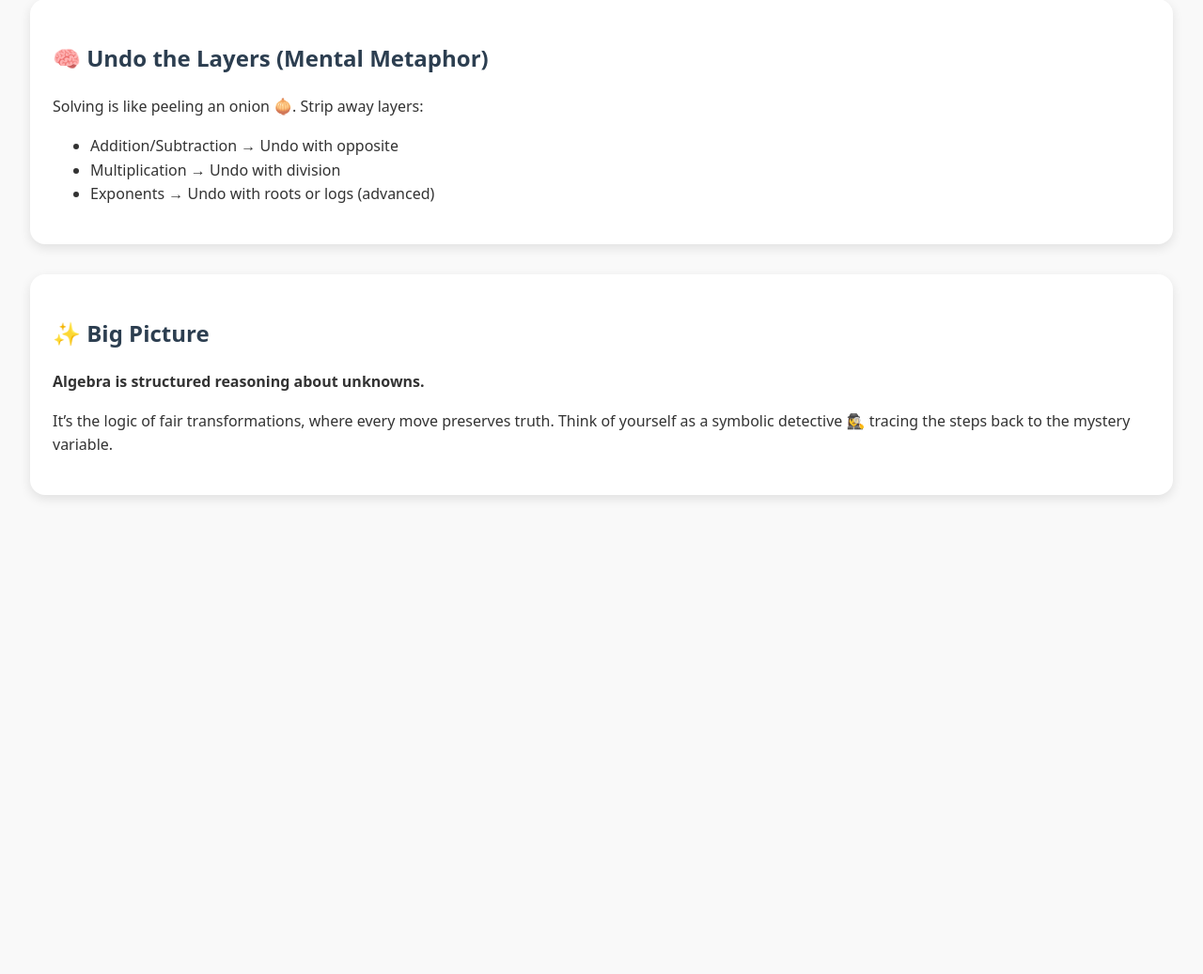
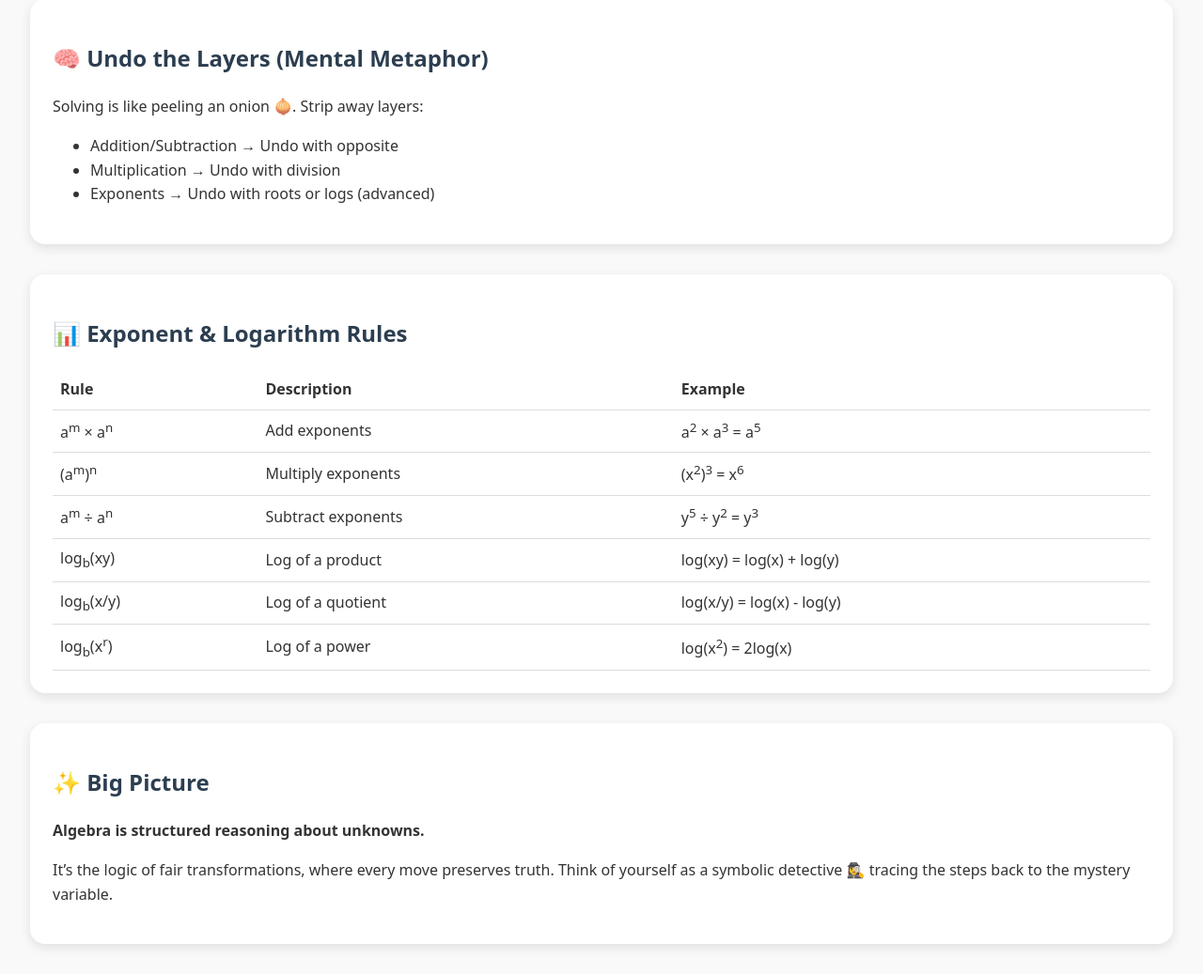
Before and after one commit to darren277/mathparser, a Python web app: template templates/algebra_compass.html in a window 1280 px wide. Shown: the part 1058-2095 px from the top of the page at 94% size. Before the commit the page ends 1589 px from the top, so only its background shows below. Run offline with Jinja, Linux system fonts and the light colour scheme; the template is opened without the code that fills it, so the values that code supplies are empty.

Commit message:
Added basic exponent and logarithm rules to algebra compass.

```diff
--- a/templates/algebra_compass.html
+++ b/templates/algebra_compass.html
@@ -95,6 +95,21 @@
         </div>
 
         <div class="card">
+            <h2>📊 Exponent & Logarithm Rules</h2>
+            <table>
+                <thead><tr><th>Rule</th><th>Description</th><th>Example</th></tr></thead>
+                <tbody>
+                    <tr><td>a<sup>m</sup> × a<sup>n</sup></td><td>Add exponents</td><td>a<sup>2</sup> × a<sup>3</sup> = a<sup>5</sup></td></tr>
+                    <tr><td>(a<sup>m</sup>)<sup>n</sup></td><td>Multiply exponents</td><td>(x<sup>2</sup>)<sup>3</sup> = x<sup>6</sup></td></tr>
+                    <tr><td>a<sup>m</sup> ÷ a<sup>n</sup></td><td>Subtract exponents</td><td>y<sup>5</sup> ÷ y<sup>2</sup> = y<sup>3</sup></td></tr>
+                    <tr><td>log<sub>b</sub>(xy)</td><td>Log of a product</td><td>log(xy) = log(x) + log(y)</td></tr>
+                    <tr><td>log<sub>b</sub>(x/y)</td><td>Log of a quotient</td><td>log(x/y) = log(x) - log(y)</td></tr>
+                    <tr><td>log<sub>b</sub>(x<sup>r</sup>)</td><td>Log of a power</td><td>log(x<sup>2</sup>) = 2log(x)</td></tr>
+                </tbody>
+            </table>
+        </div>
+
+        <div class="card">
             <h2>✨ Big Picture</h2>
             <p><strong>Algebra is structured reasoning about unknowns.</strong></p>
             <p>It’s the logic of fair transformations, where every move preserves truth. Think of yourself as a symbolic detective 🕵️‍♀️ tracing the steps back to the mystery variable.</p>
```
